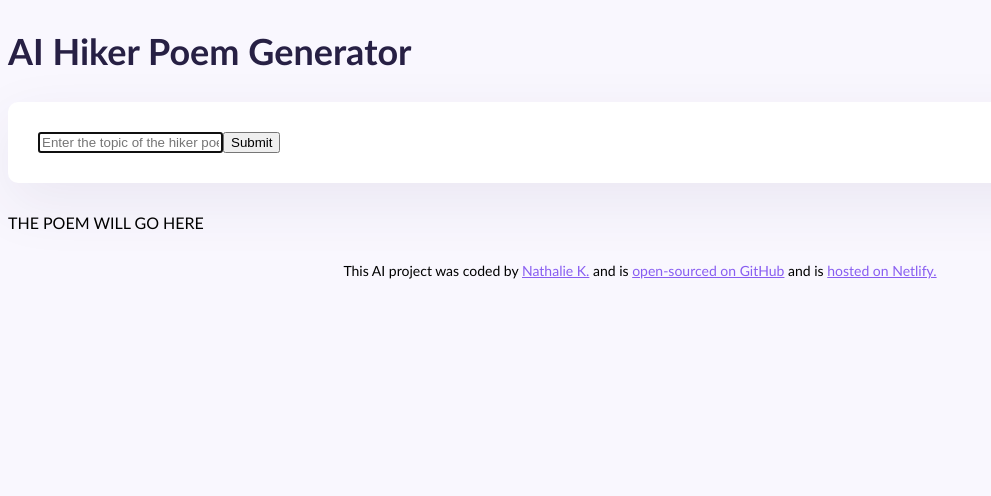
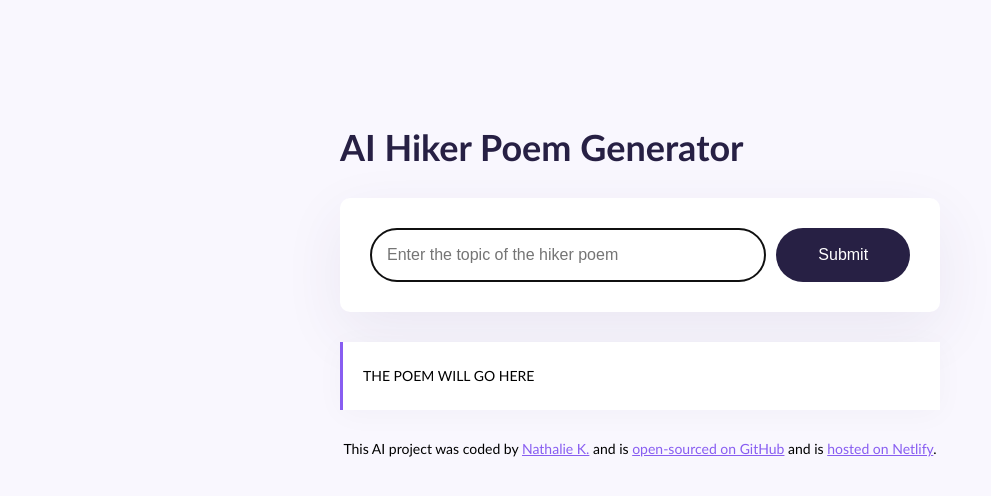
Before and after one commit to nkasten-sys/hiker-poem-generator, a plain HTML site: page index.html in a window 1280 px wide. Shown: the whole page, without its empty margins (0-991 px from the left). Drawn offline with Linux system fonts and the light colour scheme.

Commit message:
div changes

```diff
--- a/index.html
+++ b/index.html
@@ -12,6 +12,7 @@
 
 
 <body>
+    <div class="container">
         <header>
             <h1>AI Hiker Poem Generator
             </h1>
@@ -24,17 +25,17 @@
 
         <main>
             <form>
-            <input type="text" placeholder="Enter the topic of the hiker poem" autofocus required autocomplete="off" />
-            <input type="submit" />
+                <input type="text" placeholder="Enter the topic of the hiker poem" autofocus required autocomplete="off"
+                    class="instructions" />
+
+                <input type="submit" class="submit-button" />
             </form>
 
-        <div>
+            <div class="poem">
                 THE POEM WILL GO HERE
             </div>
 
         </main>
-
-
 
 
 
@@ -48,11 +49,11 @@
             <a href="https://github.com/nkasten-sys/hiker-poem-generator" target="_blank">open-sourced on GitHub</a>
 
             and is
-        <a href="https://ai-hiker-poem-generator.netlify.app/" target="_blank">hosted on Netlify.</a>
+            <a href="https://ai-hiker-poem-generator.netlify.app/" target="_blank">hosted on Netlify</a>.
+        </footer>
 
 
-
-    </footer>
+    </div>
     <script src="src/index.js"></script>
 </body>
 
```
Lines whose indentation alone changed are shown as unchanged.
